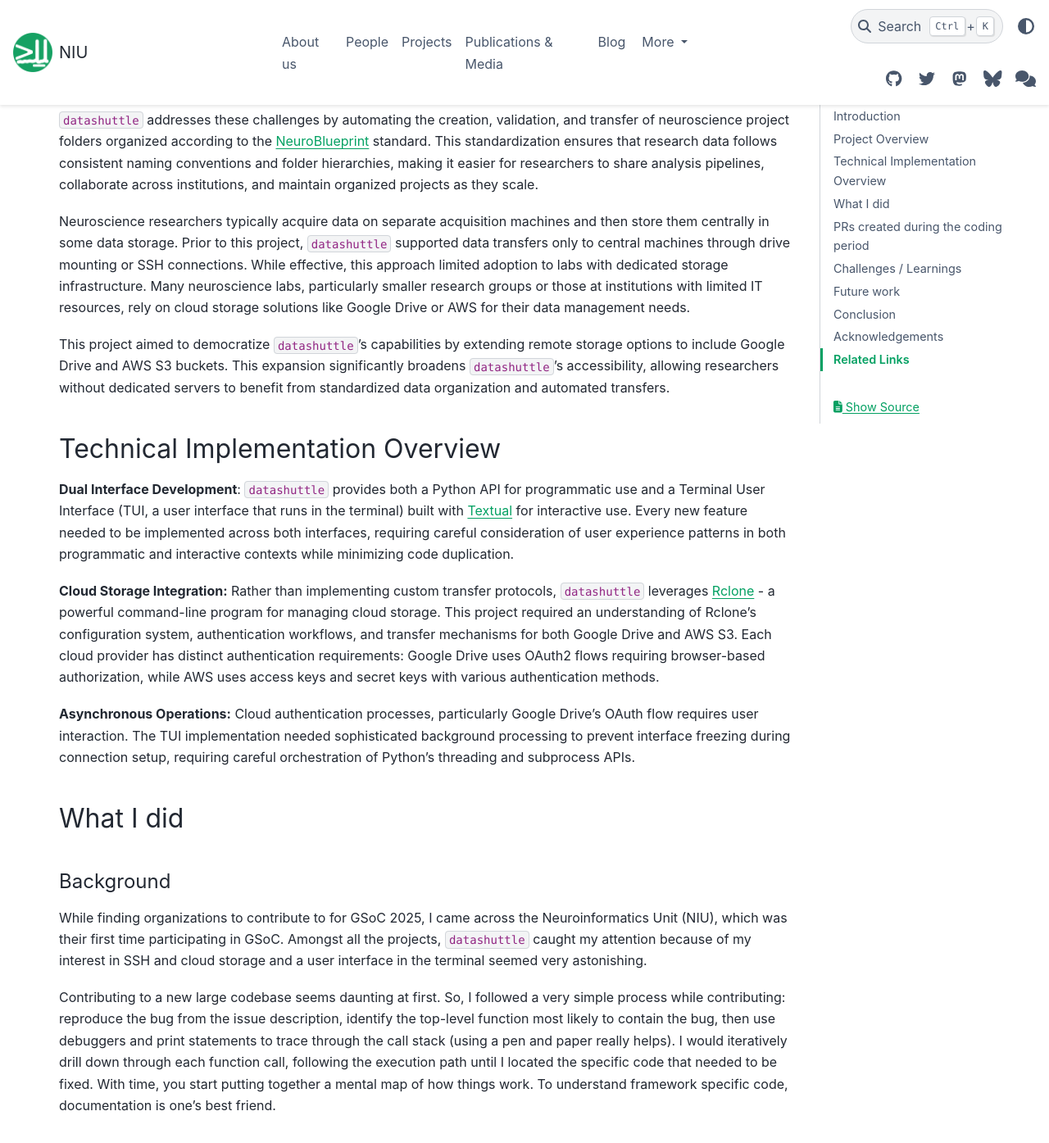
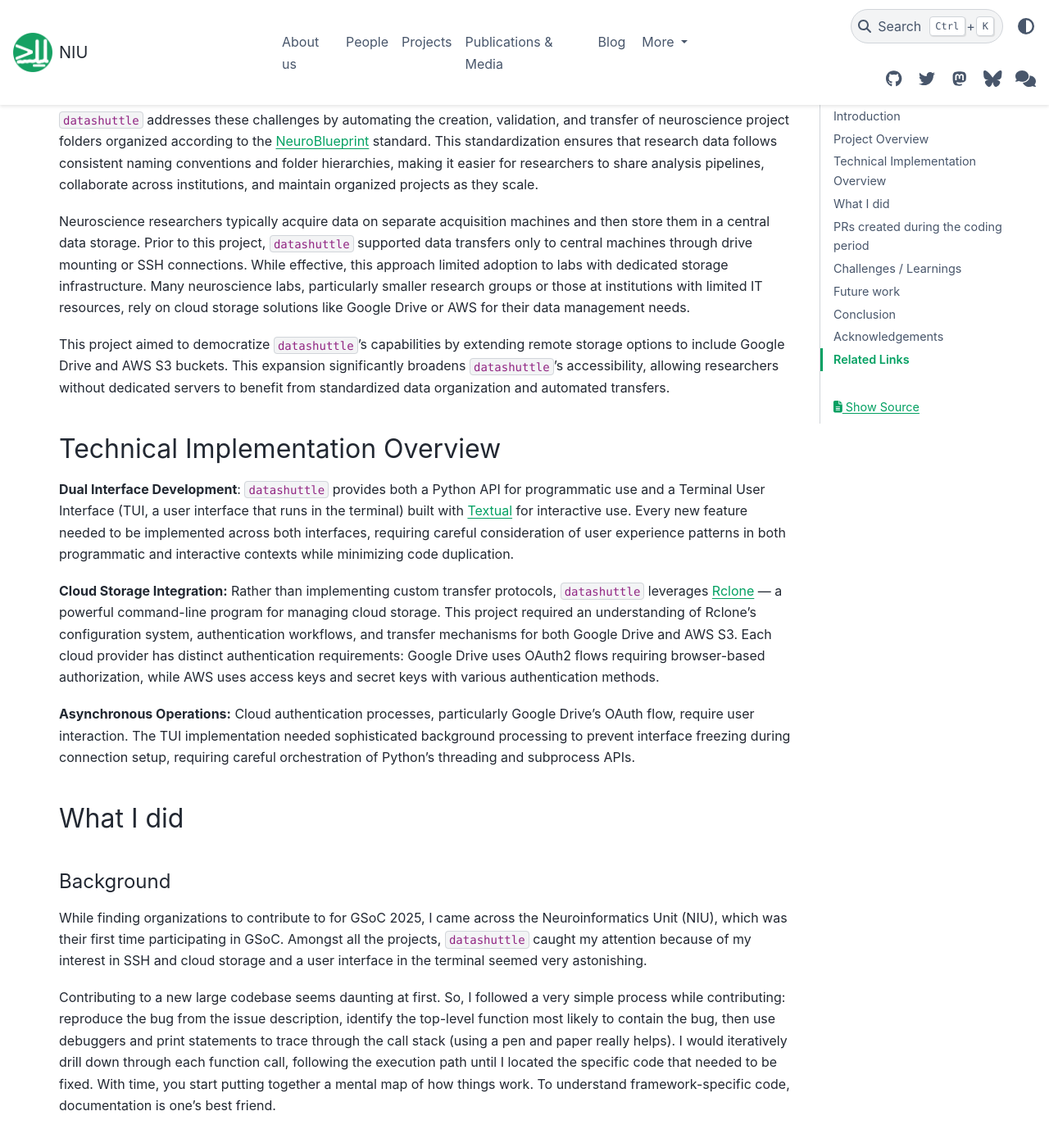
Before and after one commit to neuroinformatics-unit/neuroinformatics-unit.github.io, a Sphinx documentation site: the page built from docs/source/blog/datashuttle_gsoc2025.md, in a window 1280 px wide and 1400 px high, scrolled down 965 px. Shown: the top 1395 px of the window at 82% size. Built offline with Sphinx 7.4.7 and the PyData theme 0.15.4, drawn with Linux system fonts in a browser that asks for light colours; nearby versions of some CDN libraries; some of the changed text lies outside the part shown.

Commit message:
add: title to redirect page, fix: grammar issues in the blog

```diff
--- a/docs/source/blog/datashuttle_gsoc2025.md
+++ b/docs/source/blog/datashuttle_gsoc2025.md
@@ -29,7 +29,7 @@ Neuroscientists typically collect diverse types of data during experiments, incl
 
 `datashuttle` addresses these challenges by automating the creation, validation, and transfer of neuroscience project folders organized according to the [NeuroBlueprint](https://neuroblueprint.neuroinformatics.dev/) standard. This standardization ensures that research data follows consistent naming conventions and folder hierarchies, making it easier for researchers to share analysis pipelines, collaborate across institutions, and maintain organized projects as they scale.
 
-Neuroscience researchers typically acquire data on separate acquisition machines and then store them centrally in some data storage. Prior to this project, `datashuttle` supported data transfers only to central machines through drive mounting or SSH connections. While effective, this approach limited adoption to labs with dedicated storage infrastructure. Many neuroscience labs, particularly smaller research groups or those at institutions with limited IT resources, rely on cloud storage solutions like Google Drive or AWS for their data management needs.
+Neuroscience researchers typically acquire data on separate acquisition machines and then store them in a central data storage. Prior to this project, `datashuttle` supported data transfers only to central machines through drive mounting or SSH connections. While effective, this approach limited adoption to labs with dedicated storage infrastructure. Many neuroscience labs, particularly smaller research groups or those at institutions with limited IT resources, rely on cloud storage solutions like Google Drive or AWS for their data management needs.
 
 This project aimed to democratize `datashuttle`'s capabilities by extending remote storage options to include Google Drive and AWS S3 buckets. This expansion significantly broadens `datashuttle`'s accessibility, allowing researchers without dedicated servers to benefit from standardized data organization and automated transfers.
 
@@ -37,9 +37,9 @@ This project aimed to democratize `datashuttle`'s capabilities by extending remo
 
 **Dual Interface Development**: `datashuttle` provides both a Python API for programmatic use and a Terminal User Interface (TUI, a user interface that runs in the terminal) built with [Textual](https://textual.textualize.io/) for interactive use. Every new feature needed to be implemented across both interfaces, requiring careful consideration of user experience patterns in both programmatic and interactive contexts while minimizing code duplication.
 
-**Cloud Storage Integration:** Rather than implementing custom transfer protocols, `datashuttle` leverages [Rclone](https://rclone.org/) - a powerful command-line program for managing cloud storage. This project required an understanding of Rclone's configuration system, authentication workflows, and transfer mechanisms for both Google Drive and AWS S3. Each cloud provider has distinct authentication requirements: Google Drive uses OAuth2 flows requiring browser-based authorization, while AWS uses access keys and secret keys with various authentication methods.
+**Cloud Storage Integration:** Rather than implementing custom transfer protocols, `datashuttle` leverages [Rclone](https://rclone.org/) — a powerful command-line program for managing cloud storage. This project required an understanding of Rclone's configuration system, authentication workflows, and transfer mechanisms for both Google Drive and AWS S3. Each cloud provider has distinct authentication requirements: Google Drive uses OAuth2 flows requiring browser-based authorization, while AWS uses access keys and secret keys with various authentication methods.
 
-**Asynchronous Operations:** Cloud authentication processes, particularly Google Drive's OAuth flow requires user interaction. The TUI implementation needed sophisticated background processing to prevent interface freezing during connection setup, requiring careful orchestration of Python's threading and subprocess APIs.
+**Asynchronous Operations:** Cloud authentication processes, particularly Google Drive's OAuth flow, require user interaction. The TUI implementation needed sophisticated background processing to prevent interface freezing during connection setup, requiring careful orchestration of Python's threading and subprocess APIs.
 
 ## What I did
 
@@ -47,7 +47,7 @@ This project aimed to democratize `datashuttle`'s capabilities by extending remo
 
 While finding organizations to contribute to for GSoC 2025, I came across the Neuroinformatics Unit (NIU), which was their first time participating in GSoC. Amongst all the projects, `datashuttle` caught my attention because of my interest in SSH and cloud storage and a user interface in the terminal seemed very astonishing.
 
-Contributing to a new large codebase seems daunting at first. So, I followed a very simple process while contributing: reproduce the bug from the issue description, identify the top-level function most likely to contain the bug, then use debuggers and print statements to trace through the call stack (using a pen and paper really helps). I would iteratively drill down through each function call, following the execution path until I located the specific code that needed to be fixed. With time, you start putting together a mental map of how things work. To understand framework specific code, documentation is one's best friend.
+Contributing to a new large codebase seems daunting at first. So, I followed a very simple process while contributing: reproduce the bug from the issue description, identify the top-level function most likely to contain the bug, then use debuggers and print statements to trace through the call stack (using a pen and paper really helps). I would iteratively drill down through each function call, following the execution path until I located the specific code that needed to be fixed. With time, you start putting together a mental map of how things work. To understand framework-specific code, documentation is one's best friend.
 
 <h4> Contributions </h4>
 
@@ -78,7 +78,7 @@ During the coding period, the primary focus was on the implementation, tests and
 
 4. **Wrote tests with `pytest` to test data transfers to Google Drive and AWS buckets - PR [#570](https://github.com/neuroinformatics-unit/datashuttle/pull/570/)**
     - Refactored existing transfer tests for SSH transfers to extend them for Google Drive and AWS.
-    - Used Github secrets for connection credentials to run tests in the CI.
+    - Used GitHub secrets for connection credentials to run tests in the CI.
     - Wrote tests for connection setup via the TUI.
     - Wrote backward compatibility tests and extended existing TUI tests to test the new connection widgets.
 
@@ -166,12 +166,12 @@ The integration of Google Drive and AWS S3 storage capabilities significantly ex
 
 ## Acknowledgements
 
-I would like to express my gratitude to my mentor, [Joe Ziminski](https://github.com/JoeZiminski), for his constant encouragement and support throughout this project. His constant positive comments on Github kept me motivated, and I have learnt a lot on how to write clean and documented code from him. My coding style has improved a lot as a result of the regular code reviews. It was an absolute pleasure working with him.
+I would like to express my gratitude to my mentor, [Joe Ziminski](https://github.com/JoeZiminski), for his constant encouragement and support throughout this project. His constant positive comments on GitHub kept me motivated, and I have learnt a lot on how to write clean and documented code from him. My coding style has improved a lot as a result of the regular code reviews. It was an absolute pleasure working with him.
 
-Finally, I would like to thank Google for organizing GSoC helping first time contributors like me to enter the world of open source.
+Finally, I would like to thank Google for organizing GSoC helping first-time contributors like me to enter the world of open source.
 
 ## Related Links
 
 - [`datashuttle` repository](https://github.com/neuroinformatics-unit/datashuttle)
 - [GSoC Project Proposal](https://github.com/neuroinformatics-unit/gsoc/pull/9/files?short_path=fa70552#diff-fa70552f23074b47d370279a91cc831c563a2045143034e7d2ec56cab36de2e0)
-- [My Github profile](https://github.com/cs7-shrey)
+- [My GitHub profile](https://github.com/cs7-shrey)
```
Also changed, not shown: other parts of docs/source/blog/datashuttle_gsoc2025.md (+5 -5 lines), docs/source/gsoc-2025-datashuttle.md (+1 -0 lines).
